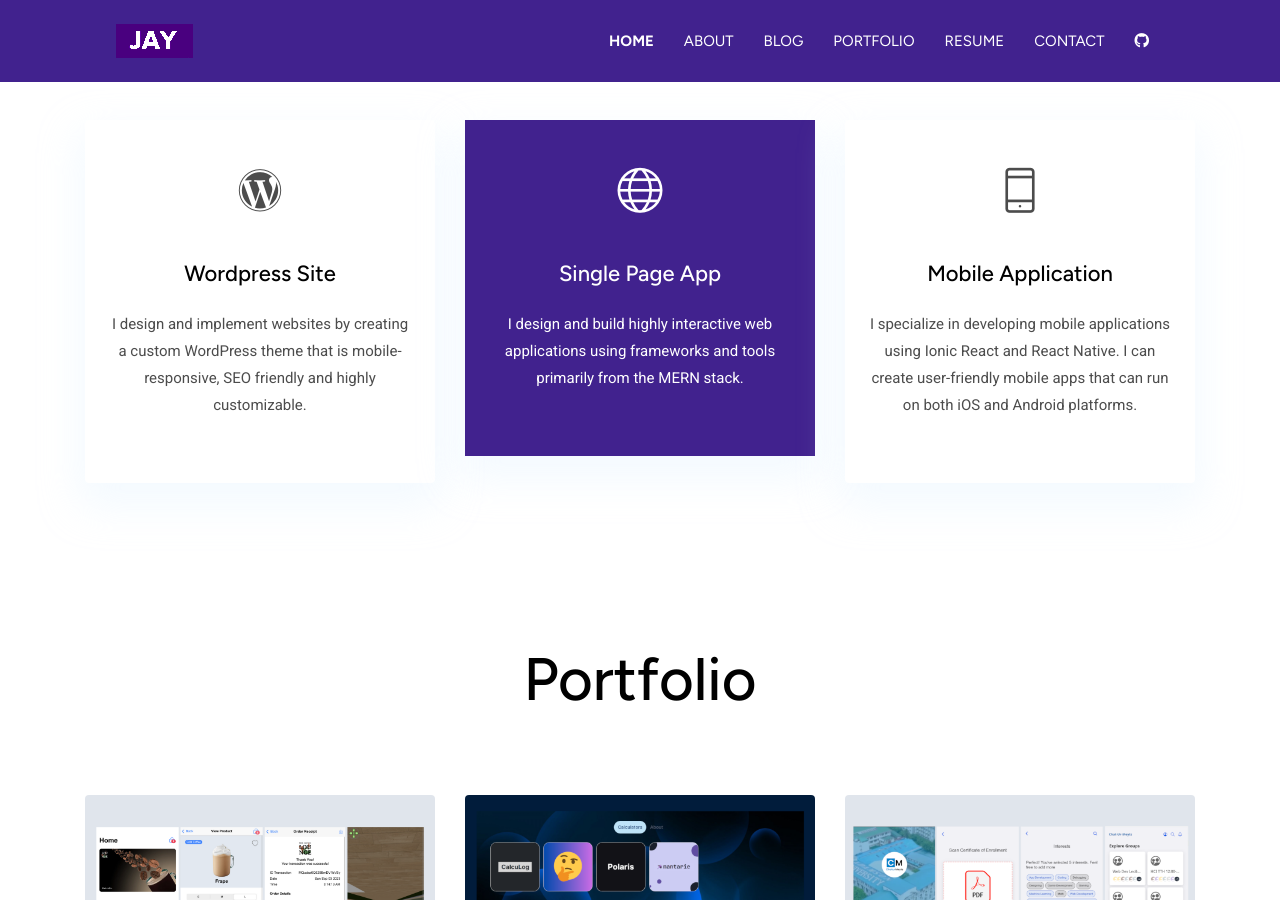
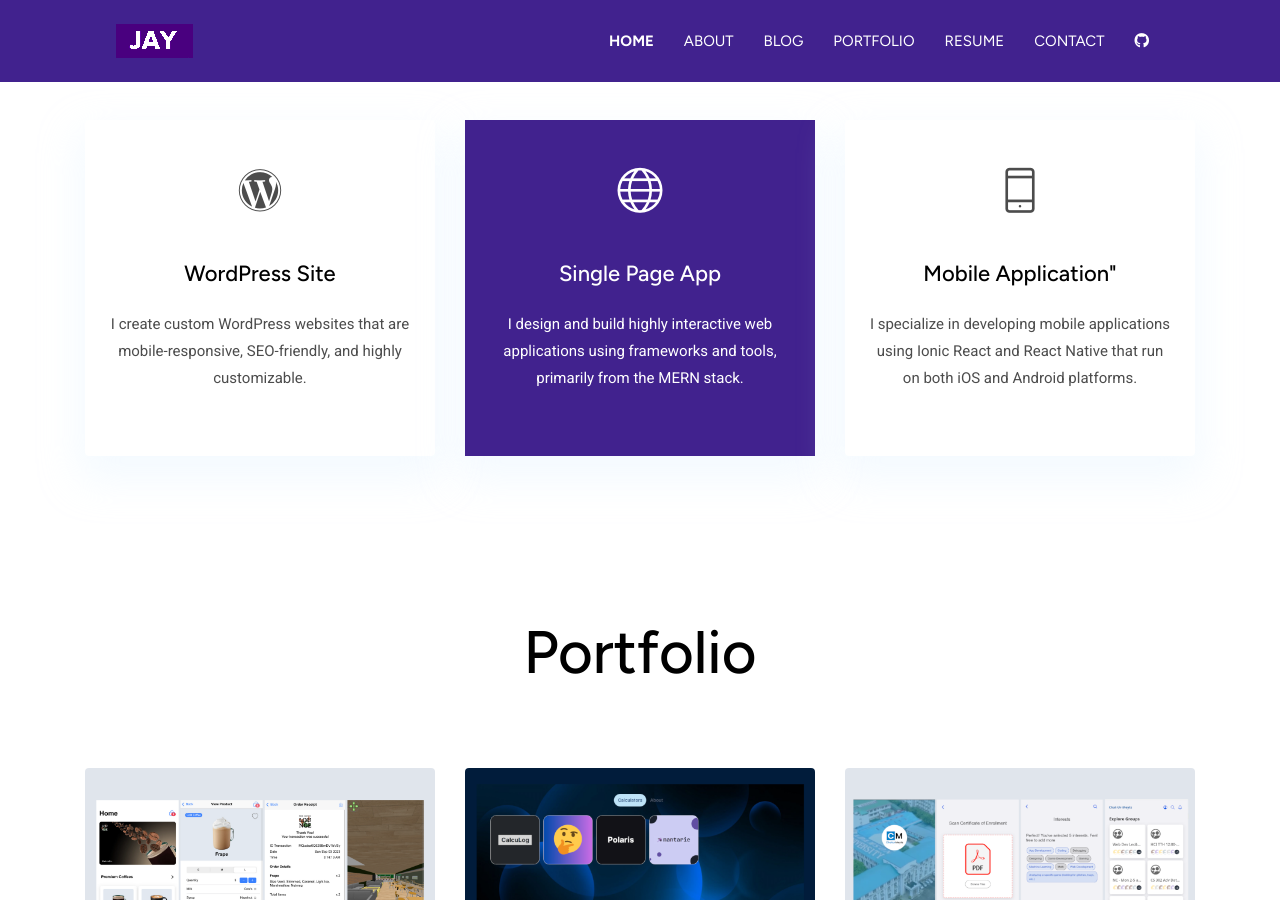
Before and after one commit to lonewanderer27/lonewanderer27.github.io, a Jekyll site: the page built from index.html, in a window 1280 px wide and 900 px high, scrolled down 3470 px. Built offline with Jekyll 4.4.1, drawn with Linux system fonts in a browser that asks for light colours; nearby versions of some CDN libraries.

Commit message:
feat: improve descriptions and correct typos in services section of settings.yml

```diff
--- a/_data/settings.yml
+++ b/_data/settings.yml
@@ -144,21 +144,21 @@ education:
 services-title: Services
 services:
   - {
-      name: Wordpress Site,
+      name: WordPress Site,
       icon: ti-wordpress,
-      description: "I design and implement websites by creating a custom WordPress theme that is mobile-responsive, SEO friendly and highly customizable.",
+      description: "I create custom WordPress websites that are mobile-responsive, SEO-friendly, and highly customizable.",
       active: false
     }
   - {
       name: Single Page App,
       icon: ti-world,
-      description: "I design and build highly interactive web applications using frameworks and tools primarily from the MERN stack.",
+      description: "I design and build highly interactive web applications using frameworks and tools, primarily from the MERN stack.",
       active: true
     }
   - {
-      name: Mobile Application,
+      name: Mobile Application",
       icon: ti-mobile,
-      description: "I specialize in developing mobile applications using Ionic React and React Native. I can create user-friendly mobile apps that can run on both iOS and Android platforms.",
+      description: "I specialize in developing mobile applications using Ionic React and React Native that run on both iOS and Android platforms.",
       active: false
     }
 
```
